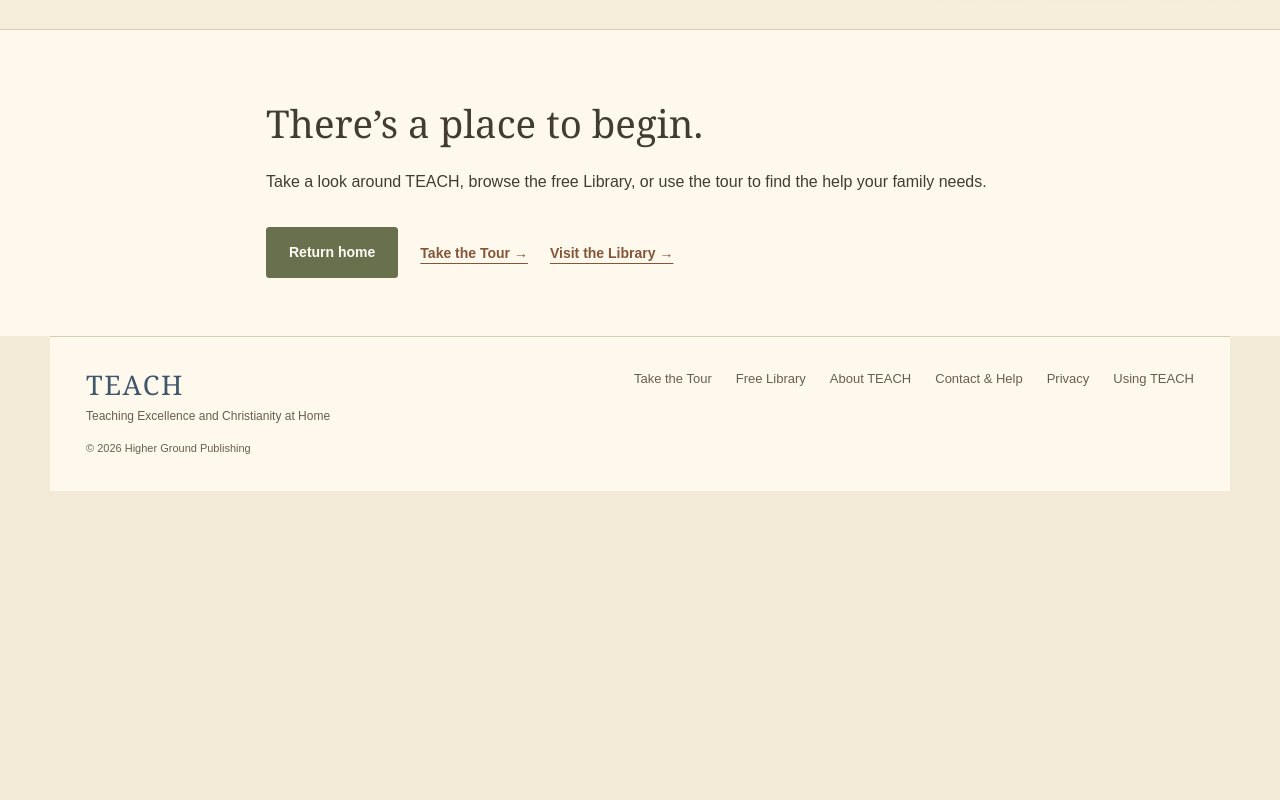
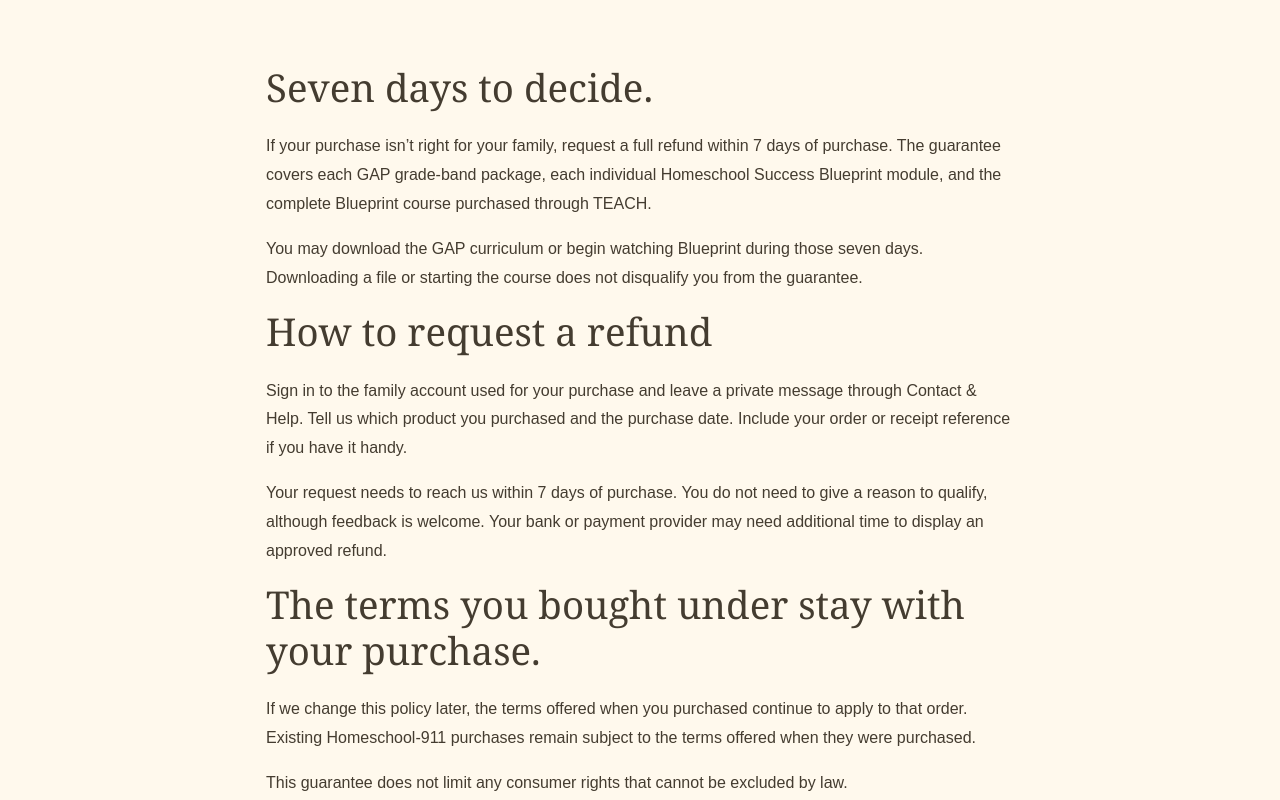
Before and after one commit to JPhoenix-9/TEACH, a Next.js app: page /refunds in a window 1280 px wide. Before the commit this address had no page. Shown: the part 480-1280 px from the top of the page. Before the commit the page ends 971 px from the top, so only its background shows below. Built offline with nearby package versions, Linux system fonts and the light colour scheme.

Commit message:
Add approved seven-day GAP and Blueprint money-back guarantee (#7)

```diff
--- a/app/blueprint/page.js
+++ b/app/blueprint/page.js
@@ -1,3 +1,4 @@
+import MoneyBackGuarantee from '../components/MoneyBackGuarantee';
 import SiteFooter from "../components/SiteFooter";
 import Header from "../components/Header";
 import styles from "./page.module.css";
@@ -68,7 +69,7 @@ export default function Blueprint() {
       <section className={styles.enroll} id="enroll">
         <p className={styles.eyebrow}>YOUR NEXT STEP</p><h2>Give your homeschool<br />a thoughtful beginning.</h2><p>Six modules. Your own pace. Guidance for the decisions ahead.</p>
         <p><strong>Complete Homeschool Success Blueprint — {blueprintPrice(BLUEPRINT_BUNDLE.priceCents)}</strong><br />Get all six modules and save {blueprintPrice(BLUEPRINT_SAVINGS_CENTS)} compared with purchasing them separately.</p>
-        <a className={styles.primary} href="/blueprint/enroll?product=blueprint">Choose the complete Blueprint →</a>
+        <MoneyBackGuarantee/><a className={styles.primary} href="/blueprint/enroll?product=blueprint">Choose the complete Blueprint →</a>
         <p className={styles.small}>Need help with one area right now? Individual modules are {blueprintPrice(BLUEPRINT_MODULES[0].priceCents)} each. Choose a package to review availability and continue to secure checkout.</p>
       </section>
     </main>
--- a/app/components/CheckoutButton.js
+++ b/app/components/CheckoutButton.js
@@ -1,4 +1,5 @@
 'use client';
+import MoneyBackGuarantee from './MoneyBackGuarantee';
 import {useEffect,useState} from 'react';
 import {getSupabase} from '../lib/supabase-browser';
 import {authPath} from '../lib/auth-return.mjs';
@@ -19,6 +20,7 @@ export default function CheckoutButton({productKey}){
  }catch{setState('ready');setMessage('We couldn’t open checkout. Please try again.');}}
  async function cancel(){setState('busy');try{const {data}=await getSupabase().auth.getSession();const r=await fetch(endpoint+'/cancel',{method:'POST',headers:{Authorization:`Bearer ${data.session?.access_token}`}});const result=await r.json();if(r.ok){setMessage('Your unfinished checkout was cancelled. You can continue with this grade band.');setCode('');}else setMessage(result.error);}catch{setMessage('We couldn’t cancel that checkout. Please try again.');}finally{setState('ready');}}
  return <div>
+  <MoneyBackGuarantee/>
   {state==='checking'?<p role="status">Checking checkout availability…</p>:state==='setup'?<p role="status">Checkout is being connected. No payment has been taken.</p>:signedIn?<><button className={s.button} disabled={state==='busy'} onClick={checkout}>{state==='busy'?'Opening secure checkout…':'Continue to secure checkout →'}</button><p className={s.hint}>Review your order and pay securely with Stripe. Your purchase opens in Resources after payment is confirmed.</p></>:<div className={s.actions}><a href={authPath('login',next)}>Sign in to purchase →</a><a href={authPath('signup',next)}>Create a free family account →</a></div>}
   {code==='finish_pending_gap_order'&&<button className={`${s.button} ${s.secondary}`} disabled={state==='busy'} onClick={cancel}>Cancel unfinished GAP checkout</button>}
   {message&&<p role="alert">{message} <a href={message.includes('profile')?`/account?next=${encodeURIComponent(next)}`:'/resources'}>{message.includes('profile')?'Open family profile':'Your Resources'} →</a></p>}
--- /dev/null
+++ b/app/components/MoneyBackGuarantee.js
@@ -0,0 +1 @@
+export default function MoneyBackGuarantee(){return <p><strong>7-day money-back guarantee.</strong> If GAP or Blueprint isn’t right for your family, request a full refund within 7 days of purchase. <a href="/refunds">Read the guarantee →</a></p>;}
--- a/app/components/SiteFooter.js
+++ b/app/components/SiteFooter.js
@@ -3,6 +3,6 @@ import styles from "./page-frame.module.css";
 export default function SiteFooter() {
   return <footer className={styles.footer}>
     <div><a href="/" className={styles.footerBrand}>TEACH</a><p>Teaching Excellence and Christianity at Home</p><small>© {new Date().getFullYear()} Higher Ground Publishing</small></div>
-    <nav aria-label="Footer navigation"><a href="/start">Take the Tour</a><a href="/library">Free Library</a><a href="/about">About TEACH</a><a href="/contact">Contact & Help</a><a href="/privacy">Privacy</a><a href="/terms">Using TEACH</a></nav>
+    <nav aria-label="Footer navigation"><a href="/start">Take the Tour</a><a href="/library">Free Library</a><a href="/about">About TEACH</a><a href="/contact">Contact & Help</a><a href="/privacy">Privacy</a><a href="/terms">Using TEACH</a><a href="/refunds">Refund guarantee</a></nav>
   </footer>;
 }
--- a/app/curriculum/gap/page.js
+++ b/app/curriculum/gap/page.js
@@ -1,3 +1,4 @@
+import MoneyBackGuarantee from '../../components/MoneyBackGuarantee';
 import SiteFooter from "../../components/SiteFooter";
 import Header from "../../components/Header";
 import styles from "./page.module.css";
@@ -59,7 +60,7 @@ export default function GAP() {
 
       <section className={styles.section} id="choose">
         <div className={styles.center}><p className={styles.eyebrow}>FOUR AGE-APPROPRIATE PACKAGES</p><h2>Choose your child’s grade band.</h2><p>Every package includes subject-specific curriculum, teaching methods, and complete instructions for 4–6 weeks. No other purchase is needed.</p></div>
-        <div className={styles.packages}>{packages.map(item => <article key={item.id} id={`grades-${item.id}`}>
+        <MoneyBackGuarantee/><div className={styles.packages}>{packages.map(item => <article key={item.id} id={`grades-${item.id}`}>
           <img className={styles.packagePhoto} src={`/products/${item.image}.png`} alt={`GAP Get Away Plan curriculum product cover for grades ${item.grades}`} />
           <h3><span>Grades</span>{item.grades}</h3><p className={styles.ageLabel}>{item.label}</p><p className={styles.packageDescription}>{item.text}</p><p className={styles.price}><strong>$59.99</strong><br />First package<br /><strong>$49.99</strong> for each additional grade band</p><a className={styles.primary} href={`/curriculum/gap/enroll?product=${item.key}`} aria-label={`Choose GAP grades ${item.grades}`}>Choose this package →</a>
         </article>)}</div>
--- /dev/null
+++ b/app/refunds/page.js
@@ -0,0 +1,17 @@
+import PageFrame from '../components/PageFrame';
+import s from '../components/page-frame.module.css';
+export const metadata={title:'7-day money-back guarantee | TEACH',description:'GAP curriculum and Homeschool Success Blueprint purchases include a 7-day money-back guarantee.'};
+export default function Refunds(){return <PageFrame eyebrow="BUY WITH CONFIDENCE" title="Give it a try." introduction="GAP and Blueprint come with a 7-day money-back guarantee.">
+ <section className={s.sectionNarrow}>
+  <h2>Seven days to decide.</h2>
+  <p>If your purchase isn’t right for your family, request a full refund within 7 days of purchase. The guarantee covers each GAP grade-band package, each individual Homeschool Success Blueprint module, and the complete Blueprint course purchased through TEACH.</p>
+  <p>You may download the GAP curriculum or begin watching Blueprint during those seven days. Downloading a file or starting the course does not disqualify you from the guarantee.</p>
+  <h2>How to request a refund</h2>
+  <p>Sign in to the family account used for your purchase and leave a private message through <a href="/contact">Contact &amp; Help</a>. Tell us which product you purchased and the purchase date. Include your order or receipt reference if you have it handy.</p>
+  <p>Your request needs to reach us within 7 days of purchase. You do not need to give a reason to qualify, although feedback is welcome. Your bank or payment provider may need additional time to display an approved refund.</p>
+  <h2>The terms you bought under stay with your purchase.</h2>
+  <p>If we change this policy later, the terms offered when you purchased continue to apply to that order. Existing Homeschool-911 purchases remain subject to the terms offered when they were purchased.</p>
+  <p>This guarantee does not limit any consumer rights that cannot be excluded by law.</p>
+  <div className={s.actions}><a className={s.primary} href="/curriculum/gap">Explore GAP →</a><a className={s.textLink} href="/blueprint">Explore Blueprint →</a></div>
+ </section>
+ </PageFrame>;}
--- a/app/sitemap.js
+++ b/app/sitemap.js
@@ -1,2 +1,2 @@
 import articles from './library/articles.json';
-export default function sitemap(){const collection=Array.isArray(articles)?articles:articles.articles||[];return ['','/about','/start','/library','/webinars','/blueprint','/curriculum/gap','/planner','/contact','/privacy','/terms',...collection.map(a=>`/library/${a.slug}`)].map(path=>({url:`https://teach-mocha.vercel.app${path}`}));}
+export default function sitemap(){const collection=Array.isArray(articles)?articles:articles.articles||[];return ['','/about','/start','/library','/webinars','/blueprint','/curriculum/gap','/planner','/contact','/privacy','/terms','/refunds',...collection.map(a=>`/library/${a.slug}`)].map(path=>({url:`https://teach-mocha.vercel.app${path}`}));}
```
Also changed, not shown: app/terms/page.js, 3 other files (tests, documents, lock files or other folders).
